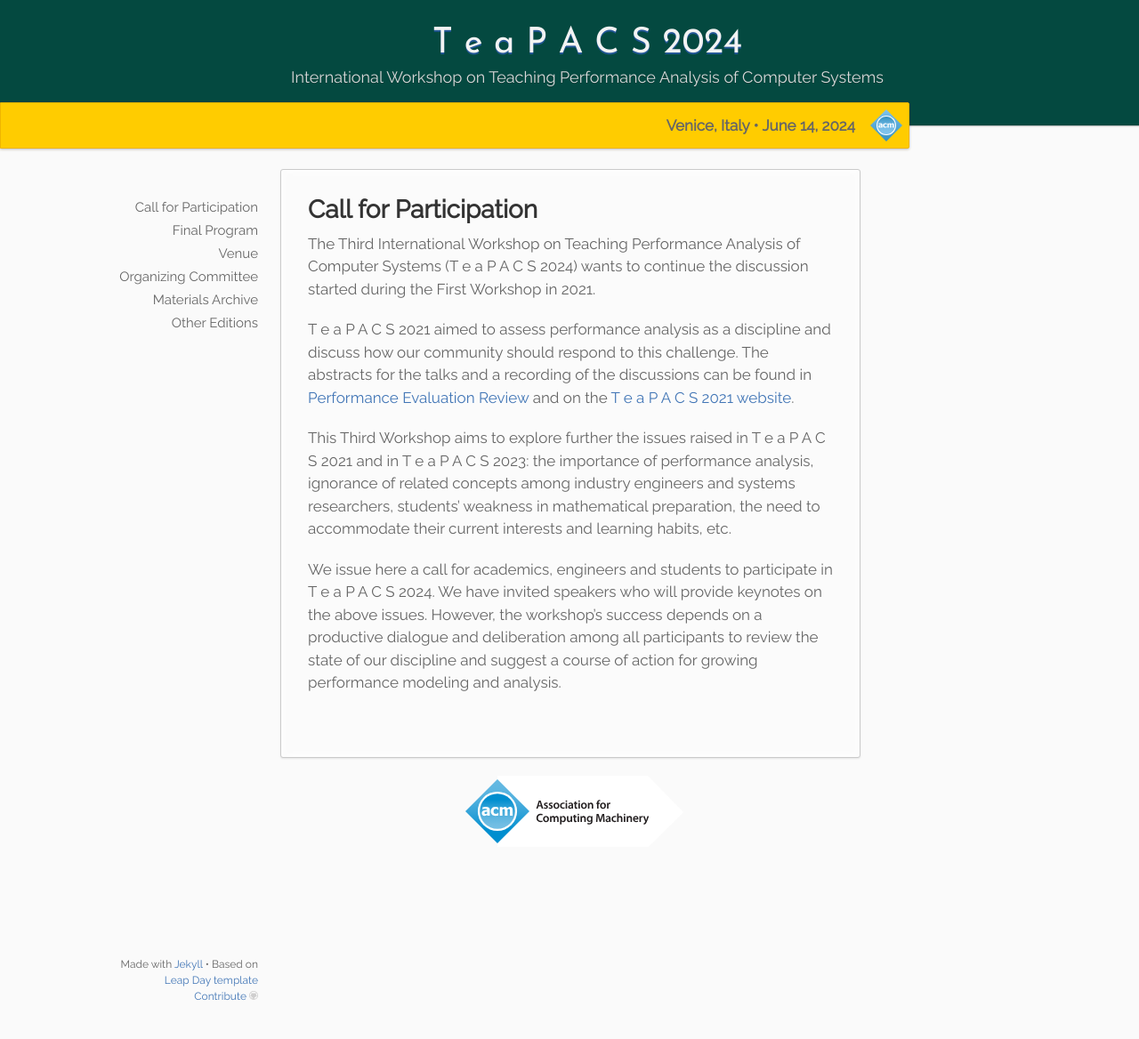
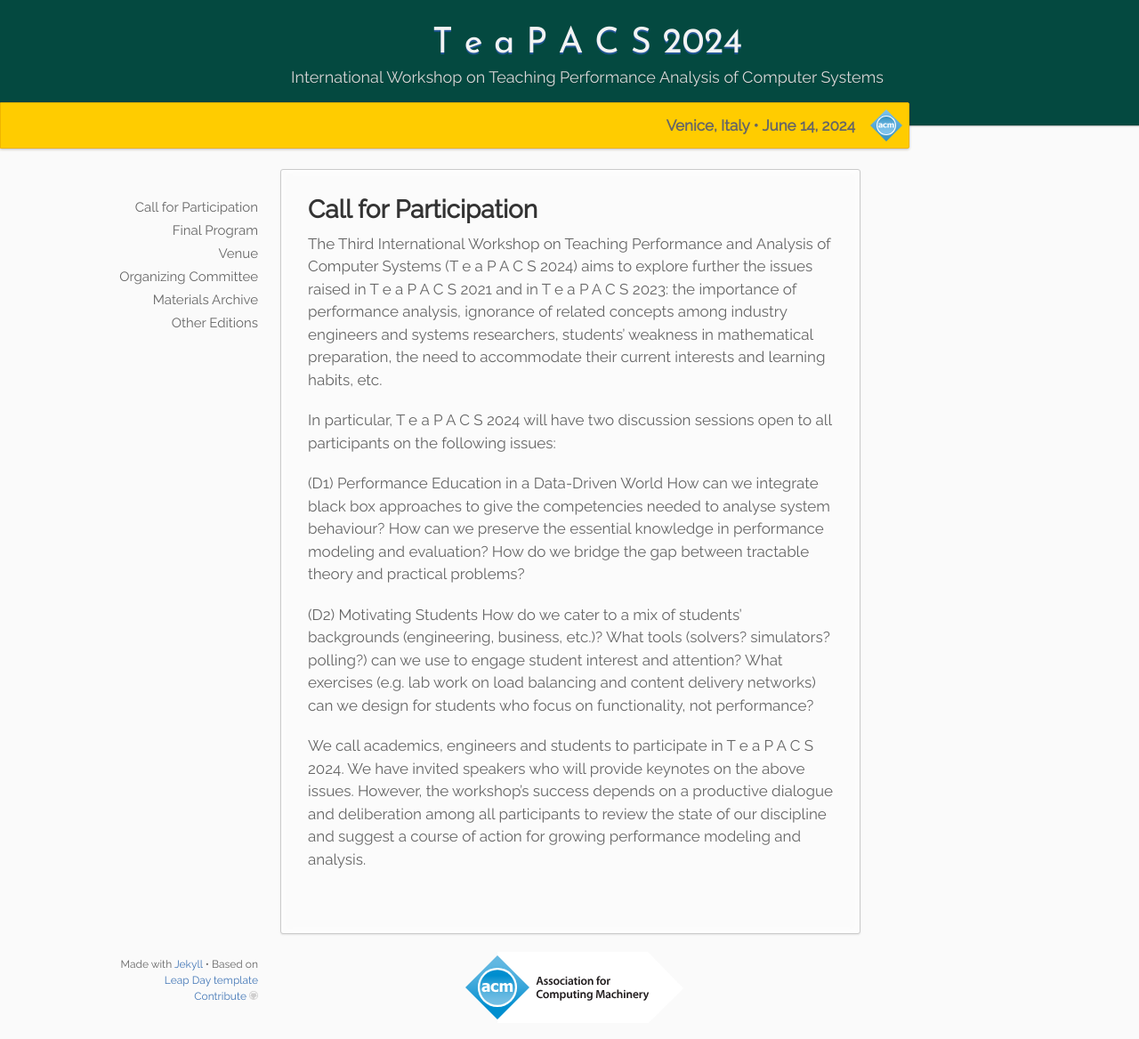
Before and after one commit to alessandropellegrini/teapacs.github.io, a Jekyll site: the page built from _2024/01.cfp.md, in a window 1280 px wide and 1168 px high. Shown: the whole window at 89% size. Built offline with Jekyll 4.4.1, drawn with Linux system fonts in a browser that asks for light colours.

Commit message:
Update 01.cfp.md

```diff
--- a/_2024/01.cfp.md
+++ b/_2024/01.cfp.md
@@ -6,10 +6,19 @@ permalink: /:collection/cfp
 ---
 {% for coll in site.collections %}{% if coll.label == page.collection %}{% assign edition = coll %}{% endif %}{% endfor %} {%- assign year = page.collection -%}
 
-The Third International Workshop on Teaching Performance Analysis of Computer Systems (T e a P A C S 2024) wants to continue the discussion started during the First Workshop in 2021.
+The Third International Workshop on Teaching Performance and Analysis of Computer Systems (T e a P A C S 2024) aims to explore further the issues raised in T e a P A C S 2021 and in T e a P A C S 2023: the importance of performance analysis, ignorance of related concepts among industry engineers and systems researchers, students' weakness in mathematical preparation, the need to accommodate their current interests and learning habits, etc.
 
-T e a P A C S 2021 aimed to assess performance analysis as a discipline and discuss how our community should respond to this challenge. The abstracts for the talks and a recording of the discussions can be found in [Performance Evaluation Review](https://dl.acm.org/toc/sigmetrics/2022/49/4 ) and on the [T e a P A C S 2021 website](https://www.performance2021.deib.polimi.it/www.performance2021.deib.polimi.it/teapacs/index.html).
+In particular, T e a P A C S 2024 will have two discussion sessions open to all participants on the following issues:
 
-This Third Workshop aims to explore further the issues raised in T e a P A C S 2021 and in T e a P A C S 2023: the importance of performance analysis, ignorance of related concepts among industry engineers and systems researchers, students' weakness in mathematical preparation, the need to accommodate their current interests and learning habits, etc.
+(D1) Performance Education in a Data-Driven World
+How can we integrate black box approaches to give the competencies needed to analyse system behaviour?
+How can we preserve the essential knowledge in performance modeling and evaluation?
+How do we bridge the gap between tractable theory and practical problems?
 
-We issue here a call for academics, engineers and students to participate in T e a P A C S 2024.  We have invited speakers who will provide keynotes on the above issues. However, the workshop's success depends on a productive dialogue and deliberation among all participants to review the state of our discipline and suggest a course of action for growing performance modeling and analysis.
+(D2) Motivating Students
+How do we cater to a mix of students' backgrounds (engineering, business, etc.)?
+What tools (solvers? simulators? polling?) can we use to engage student interest and attention?
+What exercises (e.g. lab work on load balancing and content delivery networks)
+can we design for students who focus on functionality, not performance?
+
+We call academics, engineers and students to participate in T e a P A C S 2024. We have invited speakers who will provide keynotes on the above issues. However, the workshop’s success depends on a productive dialogue and deliberation among all participants to review the state of our discipline and suggest a course of action for growing performance modeling and analysis.
```
